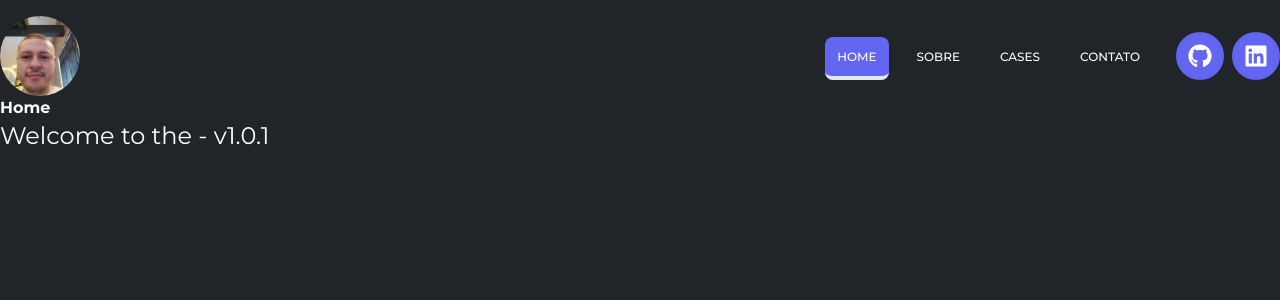
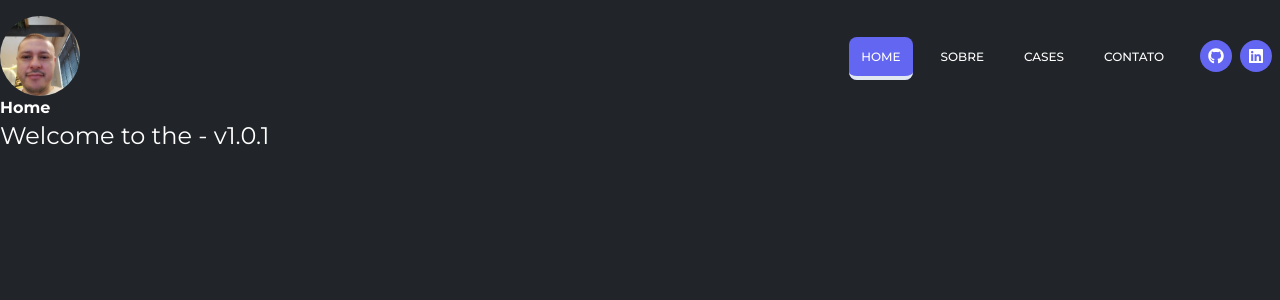
Before and after one commit to ogeraldoluizcom/ogeraldoluiz, a Next.js app: page / in a window 1280 px wide. Shown: the top 300 px of the page. Built offline with nearby package versions, Linux system fonts and the light colour scheme.

Commit message:
Update SocialLink padding and adjust Social component layout

```diff
--- a/src/components/social-link/index.tsx
+++ b/src/components/social-link/index.tsx
@@ -12,7 +12,7 @@ export const SocialLink = ({ href, children }: SocialLinkProps) => (
     className="
       bg-indigo-500
       rounded-full
-      p-3
+      p-2
       duration-300
       transition-transform
       ease-in-out
--- a/src/components/social-link/test.tsx
+++ b/src/components/social-link/test.tsx
@@ -25,7 +25,7 @@ describe('<SocialLink />', () => {
     render(<SocialLink href="https://example.com">Example</SocialLink>)
     const linkElement = screen.getByRole('link', { name: /example/i })
     expect(linkElement).toHaveClass(
-      'bg-indigo-500 rounded-full p-3 duration-300 transition-transform ease-in-out transform hover:scale-110'
+      'bg-indigo-500 rounded-full p-2 duration-300 transition-transform ease-in-out transform hover:scale-110'
     )
   })
 })
--- a/src/components/social/index.tsx
+++ b/src/components/social/index.tsx
@@ -3,12 +3,12 @@ import { SocialLink } from '../social-link'
 
 export const Social = () => {
   return (
-    <div className="flex items-center space-x-2">
+    <div className="flex items-center space-x-2 mr-2">
       <SocialLink href="https://github.com/geraldobl58">
-        <FaGithub aria-label="Github" className="size-6" />
+        <FaGithub aria-label="Github" />
       </SocialLink>
       <SocialLink href="https://www.linkedin.com/in/geraldo-luiz-b626ab31/">
-        <FaLinkedin aria-label="Linkedin" className="size-6" />
+        <FaLinkedin aria-label="Linkedin" />
       </SocialLink>
     </div>
   )
```
